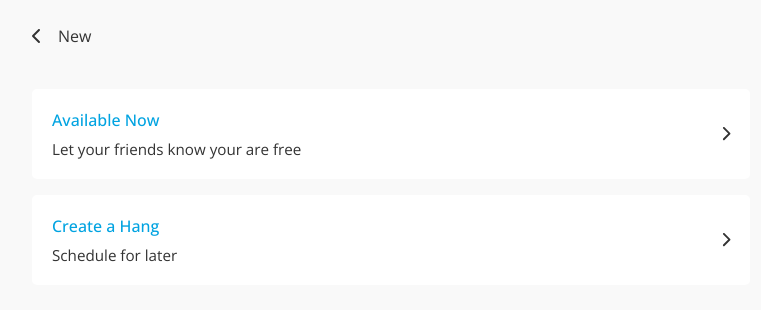
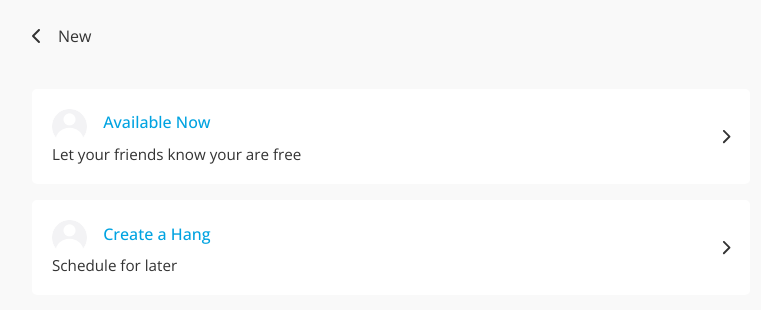
Before and after one commit to franfercalderon/hang-client, a React (Create React App) app: page /create in a window 1280 px wide. Shown: the top 310 px of the page, without its empty margins (249-1010 px from the left). Built offline with nearby package versions, Linux system fonts and the light colour scheme; no server answers.

Commit message:
working on feed cards to display friends events

```diff
--- a/src/components/FeedCard/FeedCard.js
+++ b/src/components/FeedCard/FeedCard.js
@@ -1,7 +1,7 @@
 import { faChevronRight, faTrashCan } from "@fortawesome/free-solid-svg-icons";
 import { FontAwesomeIcon } from "@fortawesome/react-fontawesome";
 
-export default function FeedCard({ title, descritpion, starts, ends, location, action, ctaText, erase }){
+export default function FeedCard({ title, descritpion, starts, ends, location, action, ctaText, erase, userName, userImg }){
 
     //FUNCTIONS
     const converTimestampToString = ( timestamp ) => {
@@ -19,7 +19,10 @@ export default function FeedCard({ title, descritpion, starts, ends, location, a
     return(
         <div className={`rounded cta-card ${ !ctaText ? 'pointer' : ''}`} onClick={ !ctaText ? action : undefined }>
             <div className="body-container">
-                <h3 className="font-big">{ title }</h3>
+                <div className="title-container">
+                    <img src={ userImg ? userImg : '/images/defaultProfile.jpg' } alt={ userName } className="profile-img-min"/>
+                    <h3 className="font-big">{ title }</h3>
+                </div>
                 {
                     descritpion &&
                     <p>{ descritpion }</p>
--- a/src/styles/variables.sass
+++ b/src/styles/variables.sass
@@ -245,6 +245,14 @@ select:active
     margin-bottom: 0.5rem
     color: $hangblue
 
+.cta-card .title-container
+    display: flex
+    justify-content: start
+    align-items: center
+
+.title-container .profile-img-min
+    margin-right: 1rem
+
 .main-topbar .nav-btn-container
     display: flex
     align-items: center
--- a/src/views/Feed.js
+++ b/src/views/Feed.js
@@ -66,7 +66,7 @@ export default function Feed () {
                                 availableNowSlots?.map(( slot, idx ) => {
                                     console.log(slot);
                                     return(
-                                        <FeedCard title={`${ slot.userName } is free today!`} descritpion={ null } location={ slot.location } ctaText={ 'Join' } key={ idx } starts={ slot.starts } ends={ slot.ends }/>
+                                        <FeedCard title={`${ slot.userName } is free today!`} descritpion={ null } location={ slot.location } ctaText={ 'Join' } key={ idx } starts={ slot.starts } ends={ slot.ends } userName={ slot.userName } userImg={ slot.userImg }/>
                                     )
                                 })
                             }
```
